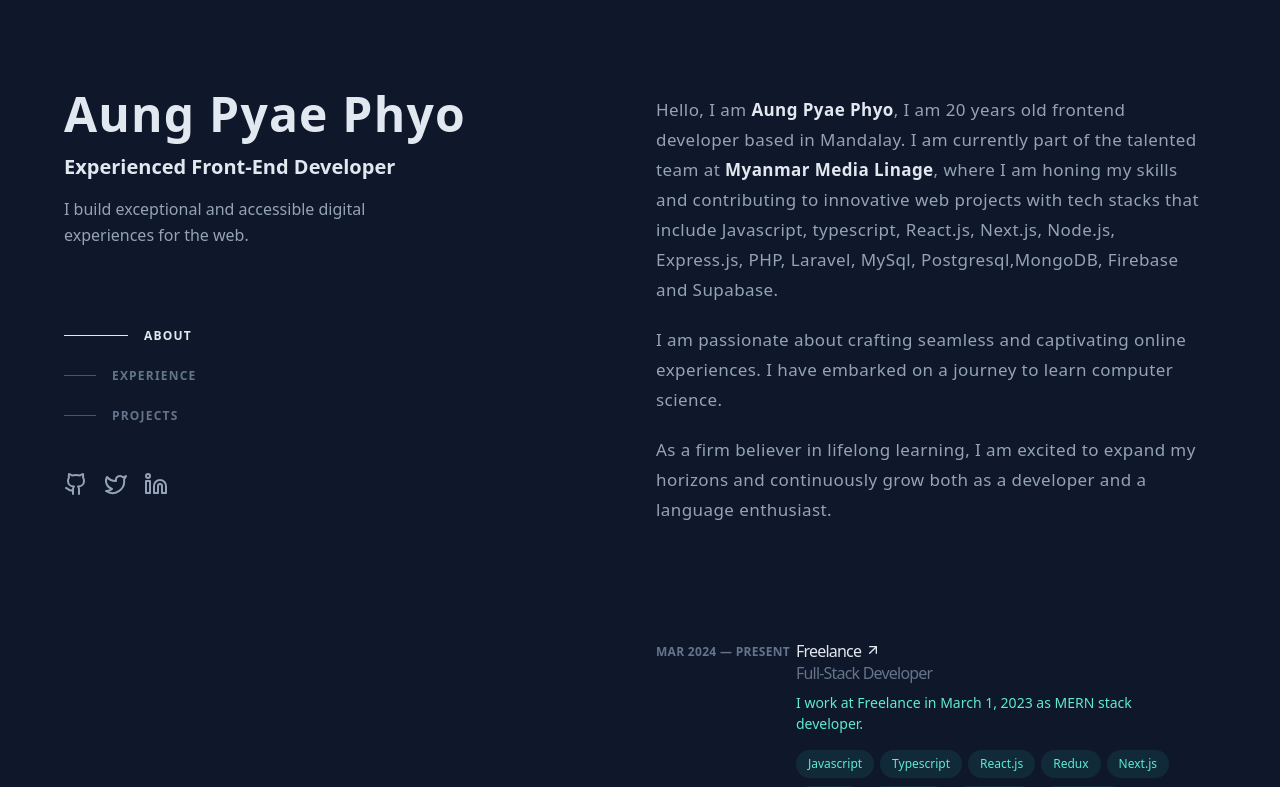
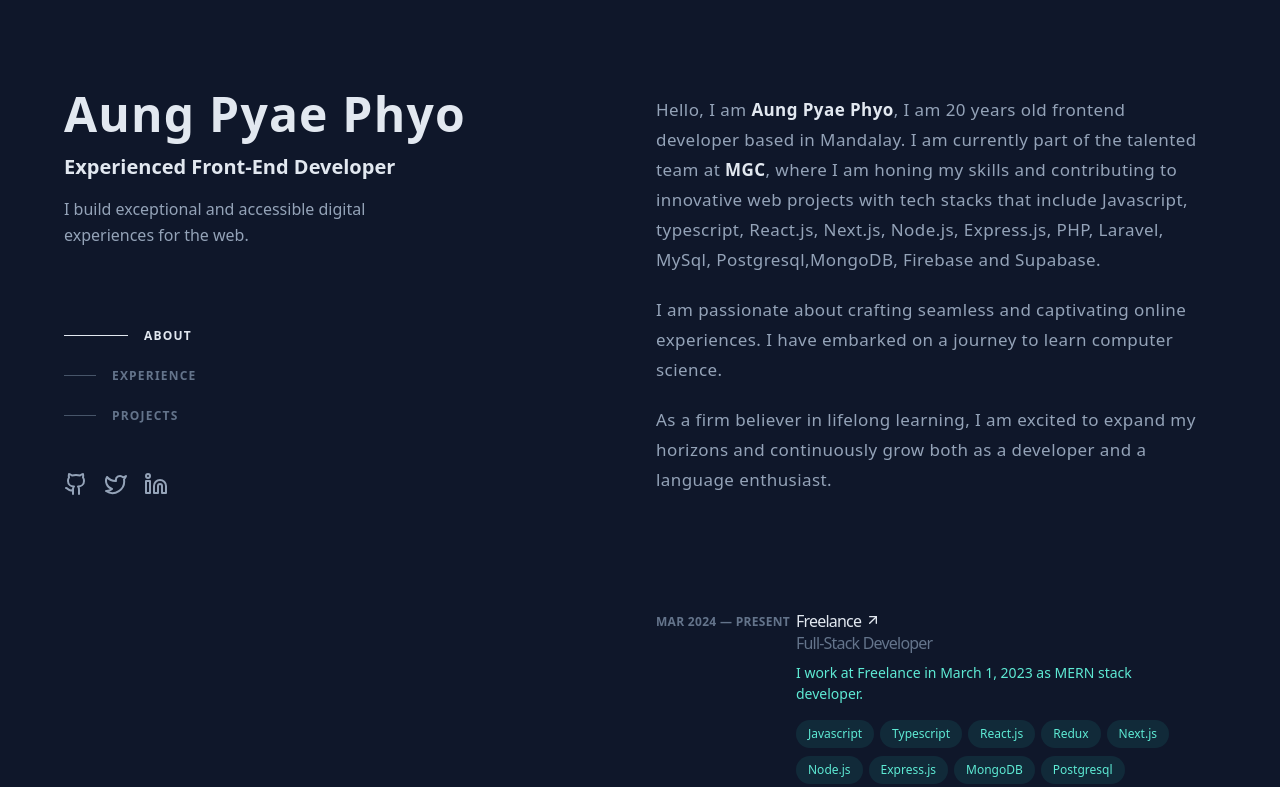
Before and after one commit to aungphyo-dev/pf-2, a Next.js app: page / in a window 1280 px wide. Shown: the top 787 px of the page. Built offline with nearby package versions, Linux system fonts and the light colour scheme; no server answers; the database is empty.

Commit message:
feat: about update :fire:

```diff
--- a/components/home/about.tsx
+++ b/components/home/about.tsx
@@ -9,14 +9,14 @@ const About = () => {
         <span className='font-semibold text-slate-200'>Aung Pyae Phyo</span>, I
         am 20 years old frontend developer based in Mandalay. I am currently
         part of the talented team at{' '}
-        <a
-          target='_blank'
-          rel='noreferrer'
-          href='https://mml.com.mm'
+        <span
+          // target='_blank'
+          // rel='noreferrer'
+          // href='https://mml.com.mm'
           className='font-semibold text-slate-200'
         >
-          Myanmar Media Linage
-        </a>
+          MGC
+        </span>
         , where I am honing my skills and contributing to innovative web
         projects with tech stacks that include Javascript, typescript, React.js,
         Next.js, Node.js, Express.js, PHP, Laravel, MySql, Postgresql,MongoDB,
```
